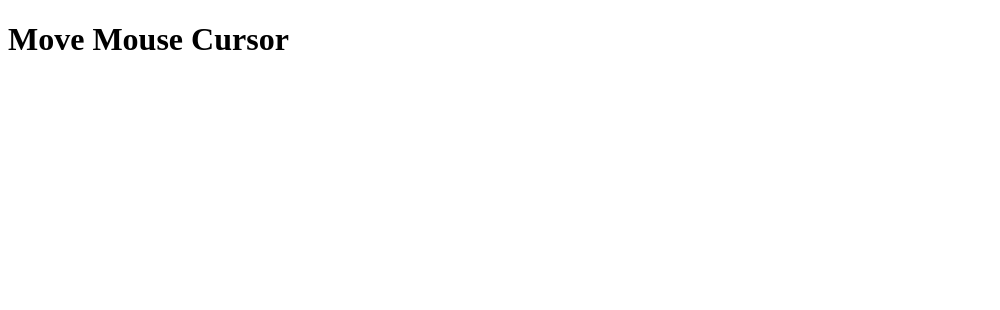
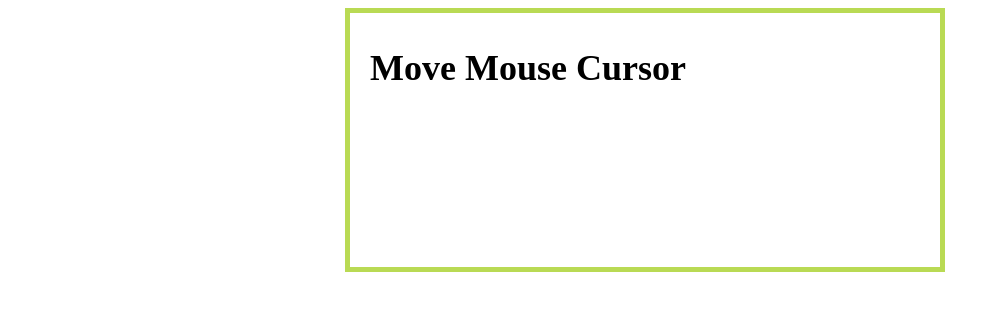
Before and after one commit to srijan-kapoor/JScore, a plain HTML site: page day_7/mouseMove.html in a window 1280 px wide. Shown: the whole page, without its empty margins (0-1000 px from the left). Drawn offline with Linux system fonts and the light colour scheme.

Commit message:
update all in day_7

```diff
--- a/day_7/assets/stylesheet/main.css
+++ b/day_7/assets/stylesheet/main.css
@@ -12,6 +12,12 @@ div{
 	color: #171920;
 	animation-duration: 4800ms;
 	animation-name: fadeIn;
+}
+div p{
+	color: #4F4768;
+	font-size: 20px;
+	font-family: 'Oxygen', sans-serif;
+	font-weight: 300;
 }
 .wrapper{
 	margin: 0 auto;
--- a/day_7/assets/stylesheet/main2.css
+++ b/day_7/assets/stylesheet/main2.css
@@ -0,0 +1,16 @@
+h1{
+	font-size: 36px;
+}
+.wrapper{
+	margin: 0 auto;
+	max-width: 600px;
+	width: 100%;
+	padding-left: 10px;
+}
+.wrapper p{
+	padding-bottom: 20px;
+}
+.capture-event{
+	border: 5px solid #B9DA54;
+	padding: 10px 20px;
+}
--- a/day_7/main.js
+++ b/day_7/main.js
@@ -8,10 +8,12 @@ document.addEventListener('keyup', newQuote)
 // function getNum() {
 //     var num = Math.floor(Math.random() * quotes.length)
 // }
-function newQuote() {
+function newQuote(e) {
     var num = Math.floor(Math.random() * quotes.length)
+    if (e.keyCode==32)
     return document.querySelector('.quotes').innerText = quotes[num].quoteAuthor + ":" + "\n" + quotes[num].quoteText
 }
+
 // btn.addEventListener('click', newQuote)
 
 quotes = [
--- a/day_7/main2.js
+++ b/day_7/main2.js
@@ -0,0 +1,10 @@
+var mouse_move = function(e) {
+  document.querySelectorAll('p').forEach((p,i) => {
+	if(i === 0) {p.innerHTML = e.screenX}
+	if(i === 1) {p.innerHTML = e.screenY}
+	if(i === 2) {p.innerHTML = e.clientX}
+	if(i === 3) {p.innerHTML = e.clientY}
+})
+}
+
+document.querySelector('.capture-event').addEventListener('mousemove', mouse_move)
--- a/day_7/mouseMove.html
+++ b/day_7/mouseMove.html
@@ -9,7 +9,15 @@
 
 	</head>
 	<body>
-		<h1>Move Mouse Cursor</h1>
+		<div class="wrapper">
+			<div class="capture-event">
+				<h1>Move Mouse Cursor</h1>
+				<p></p>
+				<p></p>
+				<p></p>
+				<p></p>
+			</div>
+		</div>
 		<script src="main2.js"></script>
 
 	</body>
```
Also changed, not shown: day_7/2.html (+6 -6 lines), day_7/quotesGenerator.html (+1 -0 lines).
